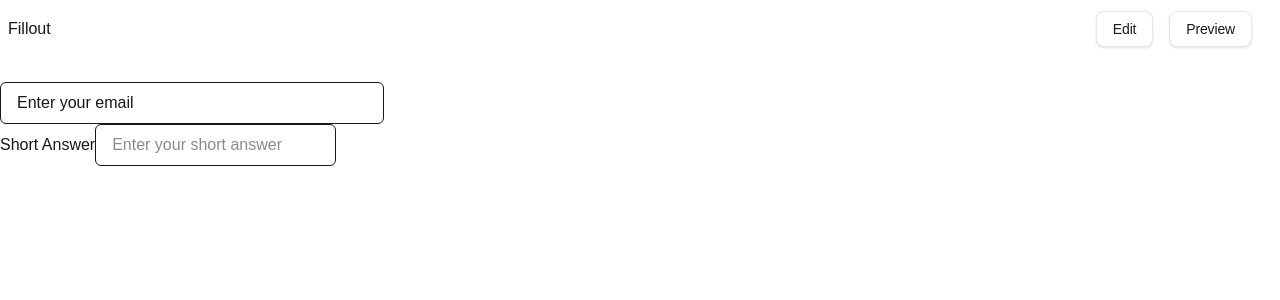
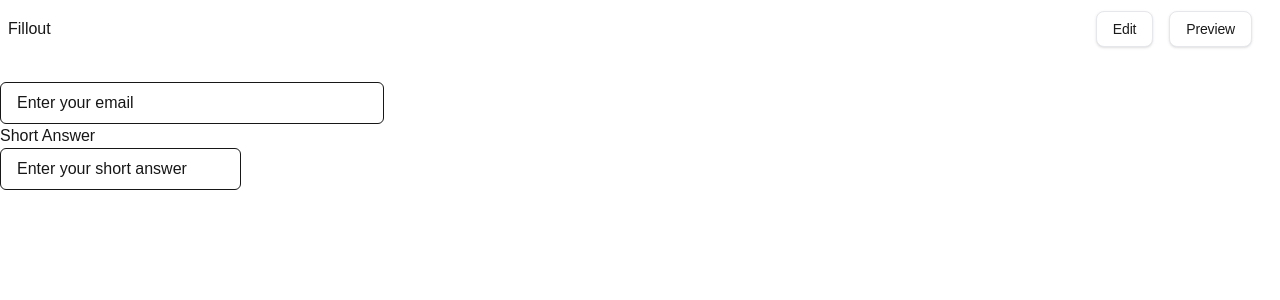
Before and after one commit to jaebungs/realtime-fillout-poc, a Next.js app: page / in a window 1280 px wide. Shown: the top 300 px of the page. Built offline with nearby package versions, Linux system fonts and the light colour scheme.

Commit message:
add basic inline edit and preview

```diff
--- a/src/app/formComponents/ShortAnswerInput.tsx
+++ b/src/app/formComponents/ShortAnswerInput.tsx
@@ -1,35 +1,66 @@
 'use client'
 import { useState } from "react"
+import { FormMode } from "@/app/types/formMode"
 
 interface ShortAnswerInputProps {
     text: string
-    label?: string
+    ariaLabel?: string
     placeholder?: string
+    formMode: FormMode
     required?: boolean
     error?: boolean
     errorMessage?: string
 }
 
 const shortAnswerInput = (props: ShortAnswerInputProps) => {
-    const { text, label, placeholder, required, error, errorMessage } = props
-    const [input, setInput] = useState('')
+    const { text, ariaLabel, placeholder, formMode, required, error, errorMessage } = props
+    const [shortAnswer, setShortAnswer] = useState('')
+    const [shortAnswerLabel, setshortAnswerLabel] = useState(text)
+    const [shortAnswerPlaceholder, setShortAnswerPlaceholder] = useState(placeholder)
 
     const handleChange = (e: React.ChangeEvent<HTMLInputElement>) => {
         console.log(e.target.value)
-        setInput(e.target.value)
+        setShortAnswer(e.target.value)
     }
     return (
         <div>
-            <label htmlFor="email">{text}</label>
-            <input
-                type="text"
-                name="text"
-                aria-label={label}
-                className={`px-4 py-2 border rounded-md ${error ? 'border-red-500' : ''}`}
-                value={input}
-                onChange={handleChange}
-                placeholder={placeholder}
-            />
+
+            {formMode === 'edit' && (
+                <>
+                    <input
+                        type='text'
+                        name='short-answer-label'
+                        value={shortAnswerLabel}
+                        onChange={(e) => setshortAnswerLabel(e.target.value)}
+                    />
+                    <input
+                        type="text"
+                        name="short-answer-placeholder"
+                        aria-label={ariaLabel}
+                        className={`px-4 py-2 border rounded-md ${error ? 'border-red-500' : ''}`}
+                        value={shortAnswerPlaceholder}
+                        onChange={(e) => setShortAnswerPlaceholder(e.target.value)}
+                        placeholder={shortAnswerPlaceholder}
+                    />
+                </>
+            )}
+
+            {/* Preview short answer */}
+            {formMode === 'preview' && (
+                <>
+                    <label htmlFor="text">{shortAnswerLabel}</label>
+                    <input
+                        type="text"
+                        name="short-answer"
+                        aria-label={ariaLabel}
+                        className={`px-4 py-2 border rounded-md ${error ? 'border-red-500' : ''}`}
+                        value={shortAnswer}
+                        onChange={handleChange}
+                        placeholder={shortAnswerPlaceholder}
+                    />
+                </>
+            )}
+
         </div>
     )
 }
--- a/src/app/page.tsx
+++ b/src/app/page.tsx
@@ -16,7 +16,7 @@ export default function Home() {
       <EditorNav handleModeChange={handleModeChange} />
       <div className="w-96">
         <EmailInput text="Email" label="Email" placeholder="Enter your email" formMode={currentMode} />
-        <ShortAnswerInput text="Short Answer" label="Short Answer" placeholder="Enter your short answer" />
+        <ShortAnswerInput text="Short Answer" ariaLabel="Short Answer" placeholder="Enter your short answer" formMode={currentMode} />
       </div>
     </div>
   )
```
